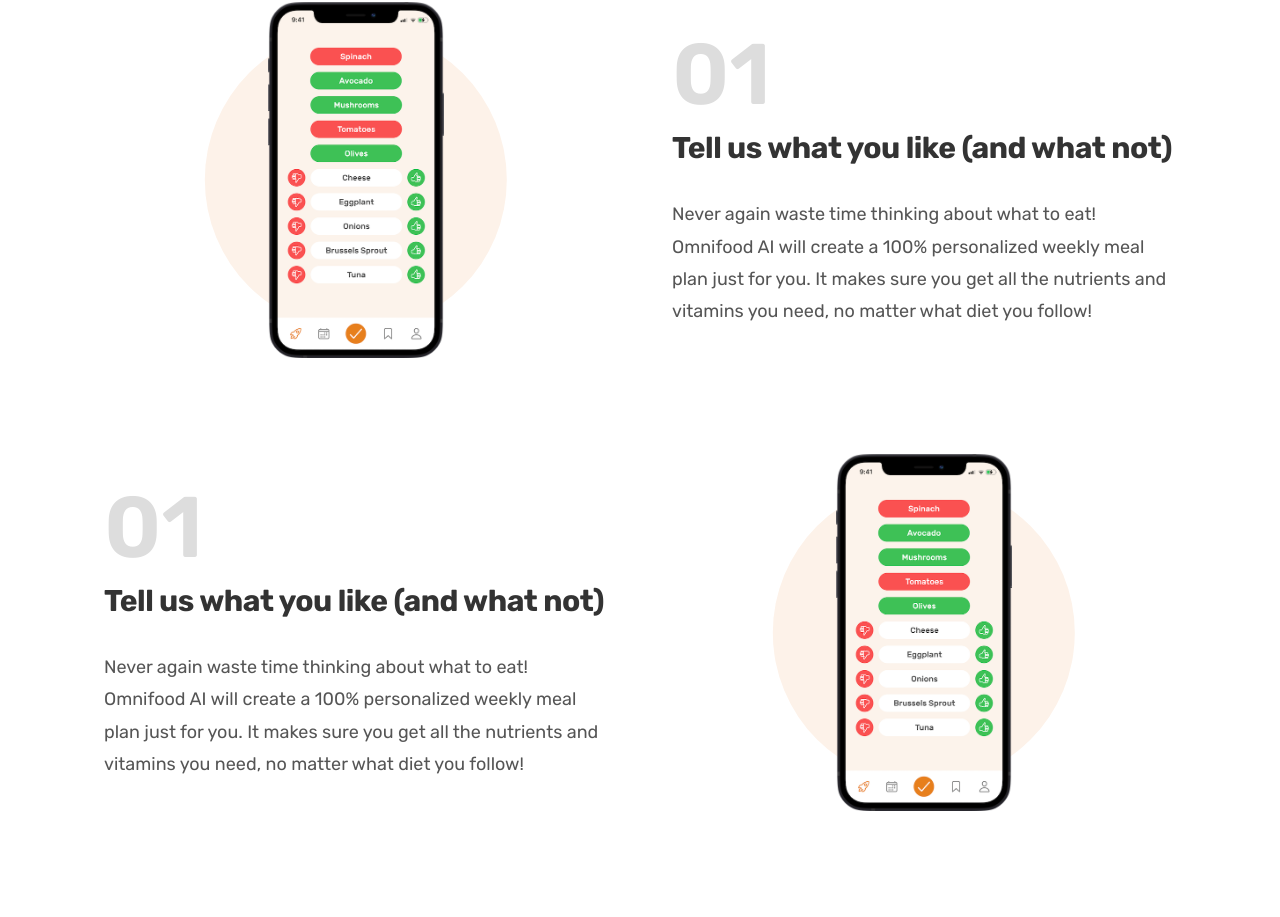
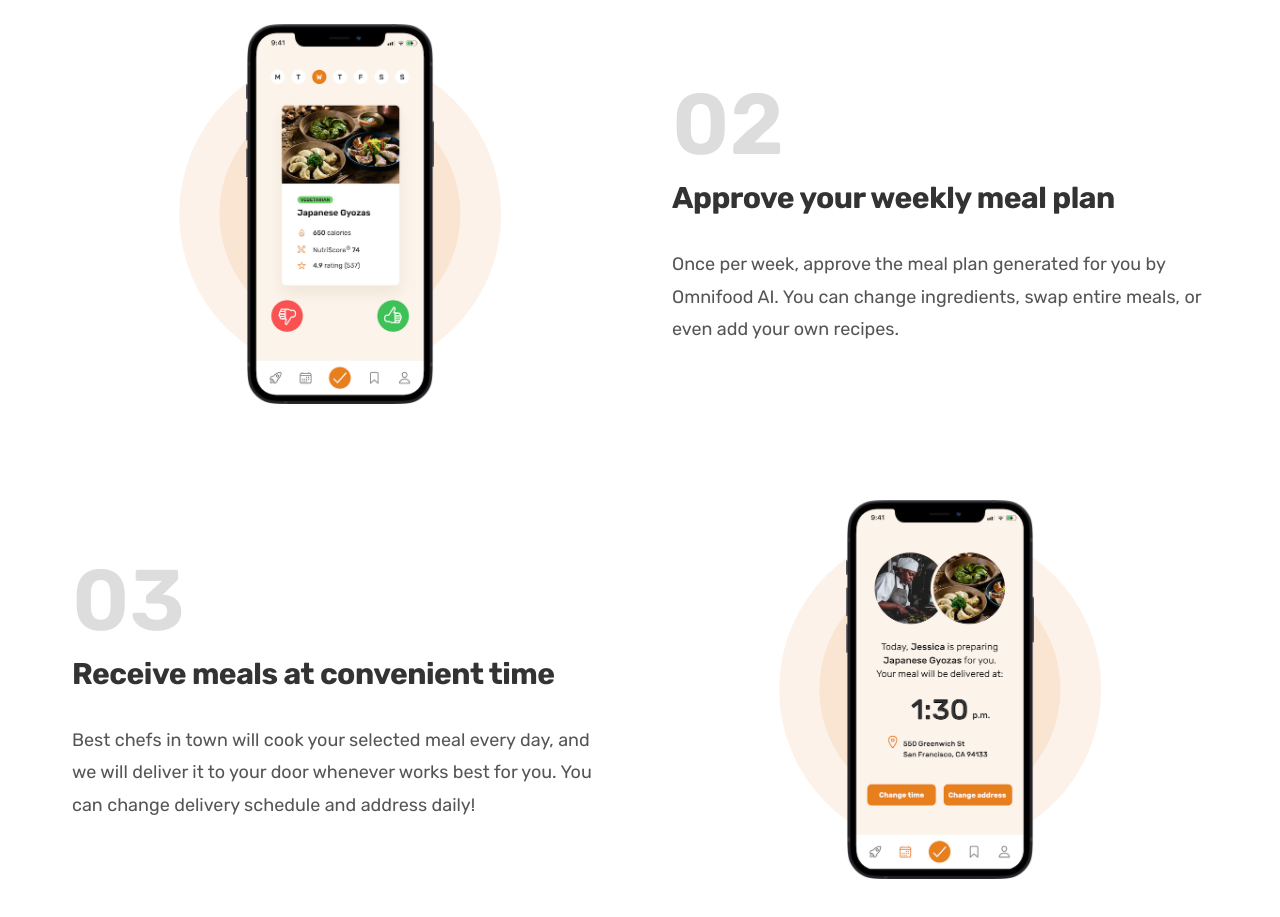
Before and after one commit to clovis-rosa/nextjs-omnifood-website, a Next.js app: page / in a window 1280 px wide. Shown: the part 1633-2550 px from the top of the page. Built offline with nearby package versions, Linux system fonts and the light colour scheme.

Commit message:
Finished grid on How it works section. Fixed font base size on css.

```diff
--- a/src/components/HowItWorks.jsx
+++ b/src/components/HowItWorks.jsx
@@ -11,6 +11,7 @@
           <HowItWorksH2>
             Your daily dose of health in 3 simple steps
           </HowItWorksH2>
+        </HowItWorksContainer>
         <HowItWorksGrid>
           {HowItWorksData.map(
             ({
@@ -28,13 +29,16 @@
                   <p className="step-description">{step_description}</p>
                 </StepTextBox>
                 <StepImgBox>
-                    <img src={`/images/app/${step_img}`} alt={step_img_alt} />
+                  <img
+                    className="step-img"
+                    src={`/images/app/${step_img}`}
+                    alt={step_img_alt}
+                  />
                 </StepImgBox>
               </React.Fragment>
             )
           )}
         </HowItWorksGrid>
-        </HowItWorksContainer>
       </HowItWorksSectionStyles>
     </>
   )
@@ -101,21 +105,39 @@
 
   div:nth-of-type(1) {
     order: 1;
+    @media (max-width: 34em) {
+      order: 2;
+    }
   }
   div:nth-of-type(2) {
     order: 2;
+    @media (max-width: 34em) {
+      order: 1;
+    }
   }
   div:nth-of-type(3) {
     order: 4;
+    @media (max-width: 34em) {
+      order: 4;
+    }
   }
   div:nth-of-type(4) {
     order: 3;
+    @media (max-width: 34em) {
+      order: 3;
+    }
   }
   div:nth-of-type(5) {
     order: 5;
+    @media (max-width: 34em) {
+      order: 6;
+    }
   }
   div:nth-of-type(6) {
     order: 6;
+    @media (max-width: 34em) {
+      order: 5;
+    }
   }
 `
 
@@ -129,8 +151,15 @@
 
   .heading-tertiary {
     font-size: 3rem;
+    font-weight: 700;
     line-height: 1.2;
+    letter-spacing: -0.5px;
     margin-bottom: 3.2rem;
+    color: var(--clr-heading);
+
+    @media (max-width: 75em) {
+      font-size: 2.4rem;
+    }
   }
 
   .step-description {
@@ -145,14 +174,6 @@
   align-items: center;
   justify-content: center;
 
-  &::before {
-    width: 60%;
-    height: 60%;
-    padding-bottom: 60%;
-    background-color: #fdf2e9;
-    z-index: -2;
-  }
-
   &::before,
   &::after {
     content: '';
@@ -164,8 +185,30 @@
     transform: translate(-50%, -50%);
   }
 
-  img {
+  &::before {
+    width: 60%;
+    height: 60%;
+    padding-bottom: 60%;
+    background-color: #fdf2e9;
+    z-index: -2;
+  }
+
+  &::after {
+    width: 45%;
+    padding-bottom: 45%;
+    background-color: #fae5d3;
+    z-index: -1;
+  }
+
+  @media (max-width: 34em) {
+    transform: translateY(2.4rem);
+  }
+
+  @media (max-width: 75em) {
+  }
+
+  img.step-img {
     width: 35%;
-    /* z-index: 10; */
+    z-index: 10;
   }
 `
--- a/src/data/HowItWorksData.js
+++ b/src/data/HowItWorksData.js
@@ -10,18 +10,18 @@
   },
   {
     id: '002',
-    step_number: '01',
-    heading_tertiary: 'Tell us what you like (and what not)',
+    step_number: '02',
+    heading_tertiary: 'Approve your weekly meal plan',
     step_description:
-      'Never again waste time thinking about what to eat! Omnifood AI will create a 100% personalized weekly meal plan just for you. It makes sure you get all the nutrients and vitamins you need, no matter what diet you follow!',
-    step_img: 'app-screen-1.png',
+      'Once per week, approve the meal plan generated for you by Omnifood AI. You can change ingredients, swap entire meals, or even add your own recipes.',
+    step_img: 'app-screen-2.png',
   },
   {
     id: '003',
-    step_number: '01',
-    heading_tertiary: 'Tell us what you like (and what not)',
+    step_number: '03',
+    heading_tertiary: 'Receive meals at convenient time',
     step_description:
-      'Never again waste time thinking about what to eat! Omnifood AI will create a 100% personalized weekly meal plan just for you. It makes sure you get all the nutrients and vitamins you need, no matter what diet you follow!',
-    step_img: 'app-screen-1.png',
+      'Best chefs in town will cook your selected meal every day, and we will deliver it to your door whenever works best for you. You can change delivery schedule and address daily!',
+    step_img: 'app-screen-3.png',
   },
 ]
--- a/src/styles/global.scss
+++ b/src/styles/global.scss
@@ -4,7 +4,7 @@
 :root {
   // Fonts
   --ff-primary: 'Rubik', sans-serif;
-  font-size: 10px;
+  // font-size: 10px;
 
   // Colors
   --clr-dark: #555;
@@ -26,12 +26,12 @@
   /* 10px / 16px = 0.625 = 62.5% */
   /* Percentage of user's browser font-size setting */
 
+  @media (max-width: 75em) {
+    font-size: 56.25%;
+  }
+
   @media (max-width: 59em) {
     font-size: 50%;
-  }
-
-  @media (max-width: 75em) {
-    font-size: 56.25%;
   }
 }
 
```
Lines whose indentation alone changed are shown as unchanged.
